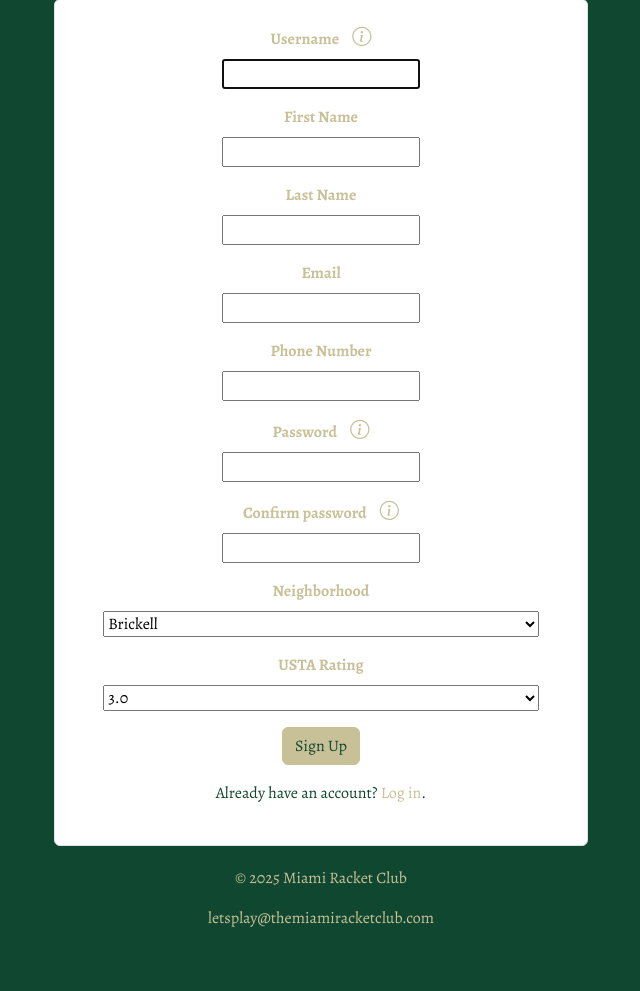
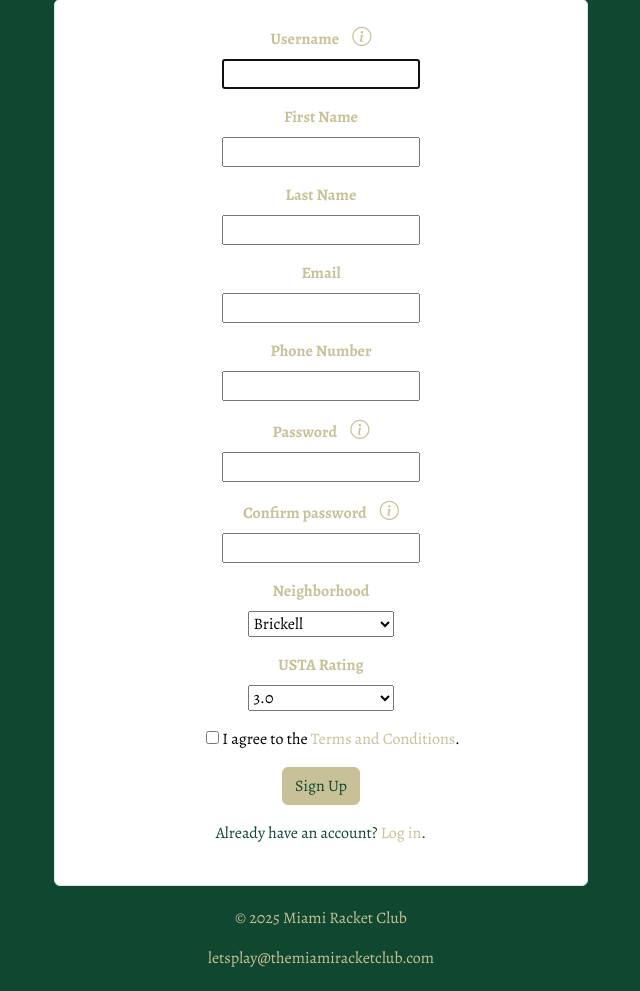
Before and after one commit to vicenteramirezg/miami-racket-club, a Django app: page /accounts/signup/ in a window 1280 px wide. Shown: the part 208-1199 px from the top of the page, without its empty margins (319-959 px from the left). Before the commit the page ends 1135 px from the top, so only its background shows below. Run offline with Django 5.2, Linux system fonts and the light colour scheme.

Commit message:
Fixed width for neighborhood and USTA rating in signup.

```diff
--- a/miami_racket_club/rankings/static/rankings/styles.css
+++ b/miami_racket_club/rankings/static/rankings/styles.css
@@ -252,3 +252,20 @@ select {
     max-width: 100%; /* Ensures dropdown doesn't overflow */
     width: 90%; /* Adjust as needed */
 }
+
+/* More specific styling for the Terms and Conditions link */
+label a.terms-link {
+    color: #c8c097; /* Black text color */
+}
+
+label a.terms-link:hover {
+    color: #c8c097; /* Light beige color on hover */
+    text-decoration: underline; /* Keep underline on hover */
+}
+
+/* Style for the neighborhood and USTA rating dropdown */
+.dropdown-wrapper select {
+    width: 30%; /* Adjust as needed */
+    max-width: 100%; /* Ensures dropdown doesn't overflow */
+    margin: 0 auto; /* Centers the dropdown */
+}
--- a/miami_racket_club/rankings/templates/registration/signup.html
+++ b/miami_racket_club/rankings/templates/registration/signup.html
@@ -116,7 +116,7 @@
                                 <i class="bi bi-info-circle"></i>
                             </span>
                         {% endif %}
-                        <div class="d-flex justify-content-center">{{ form.neighborhood }}</div>
+                        <div class="dropdown-wrapper">{{ form.neighborhood }}</div>
                         {% for error in form.neighborhood.errors %}
                             <div class="alert alert-danger">{{ error }}</div>
                         {% endfor %}
@@ -130,8 +130,21 @@
                                 <i class="bi bi-info-circle"></i>
                             </span>
                         {% endif %}
-                        <div class="d-flex justify-content-center">{{ form.usta_rating }}</div>
+                        <div class="dropdown-wrapper">{{ form.usta_rating }}</div>
                         {% for error in form.usta_rating.errors %}
+                            <div class="alert alert-danger">{{ error }}</div>
+                        {% endfor %}
+                    </div>
+
+                    <!-- Terms and Conditions Checkbox -->
+                    <div class="mb-3 text-center">
+                        <div class="form-check">
+                            {{ form.agree_to_terms }}
+                            <label for="{{ form.agree_to_terms.id_for_label }}" class="form-check-label" style="color: black;">
+                                I agree to the <a href="/terms-and-conditions/" target="_blank" class="terms-link">Terms and Conditions</a>.
+                            </label>
+                        </div>
+                        {% for error in form.agree_to_terms.errors %}
                             <div class="alert alert-danger">{{ error }}</div>
                         {% endfor %}
                     </div>
```
